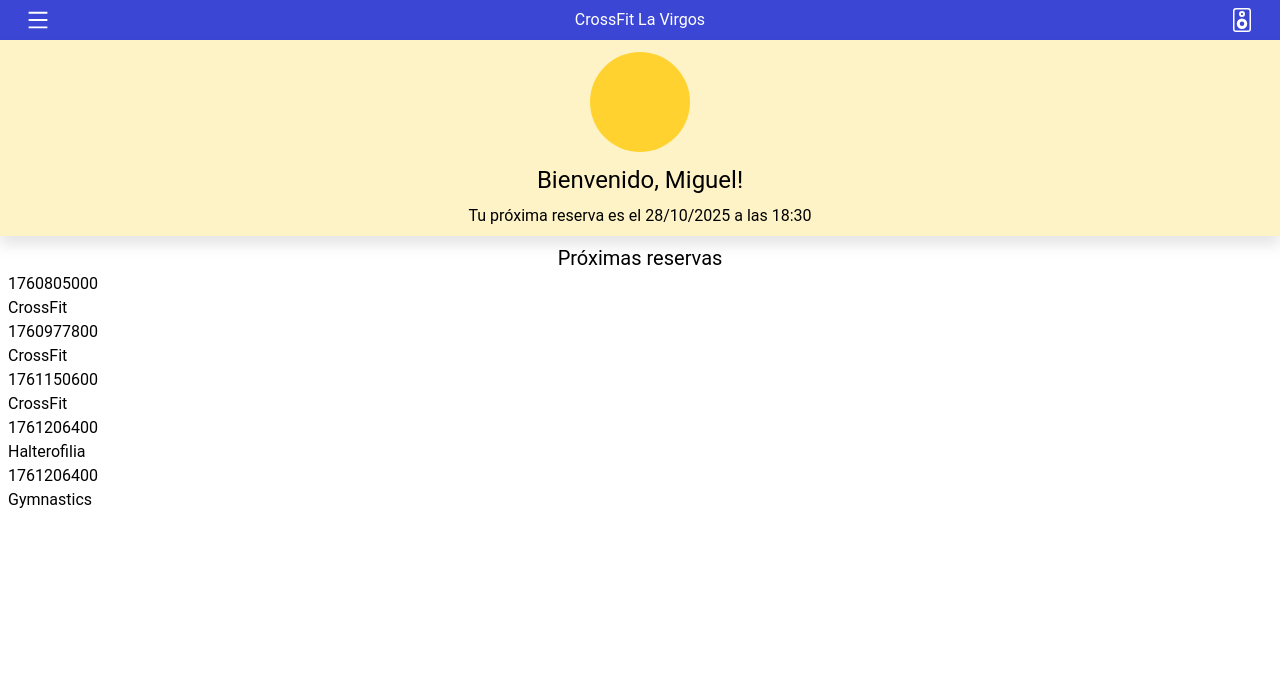
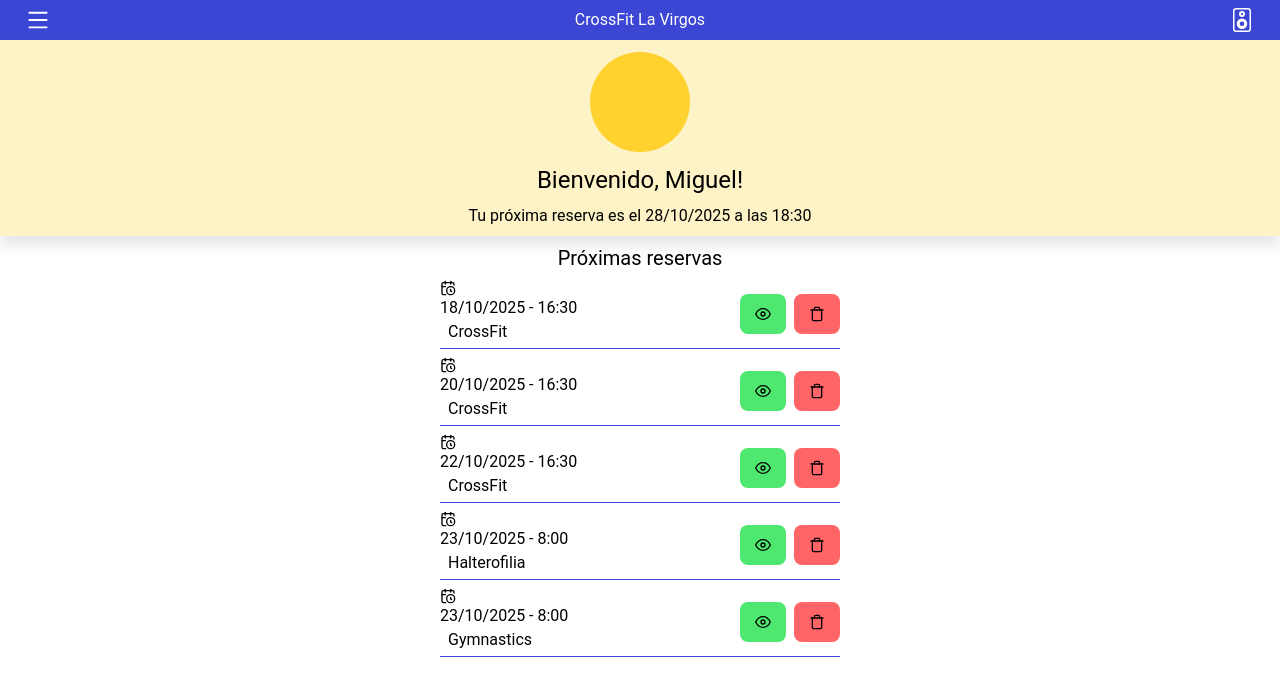
Before and after one commit to cperefer/boxUp_frontend, a React (Vite) app: page / in a window 1280 px wide. Shown: the top 696 px of the page. Built offline with nearby package versions, Linux system fonts and the light colour scheme.

Commit message:
feat: added buttons and styles to ReservationComponent

```diff
--- a/src/ReservationComponent.tsx
+++ b/src/ReservationComponent.tsx
@@ -1,10 +1,34 @@
 import type { Reservation } from "./mocks/NextReservations.mock"
+import { FiEye, FiTrash } from "react-icons/fi";
+import { LuCalendarClock } from "react-icons/lu";
 
 export const ReservationComponent = ({ reservation }: { reservation: Reservation }) => {
+  const date = new Date(reservation.date);
+
+  const handleSeeReservation = () => {
+
+  }
+
+  const handleCancelReservation = () => {
+
+  }
+
   return (
-    <div key={reservation.id}>
-      <p>{reservation.date}</p>
-      <p>{reservation.type}</p>
+    <div className="w-full justify-center flex flex-row pt-2">
+      <div className="w-75 pb-1 border-b border-b-primary" key={reservation.id}>
+        <p><LuCalendarClock />{`${date.getDate()}/${date.getMonth() + 1}/${date.getFullYear()} - ${date.getHours()}:${date.getMinutes().toString().padStart(2, '0')}`}</p>
+        <p className="ml-2">{reservation.type}</p>
+      </div>
+      <div className="flex flex-row items-center w-25 gap-2 border-b border-b-primary">
+        <button
+          onClick={handleSeeReservation}
+          className="bg-ok w-45 h-10 rounded-lg flex justify-center items-center align-middle cursor-pointer"
+        ><FiEye /></button>
+        <button
+          onClick={handleCancelReservation}
+          className="bg-error w-45 h-10 rounded-lg flex justify-center items-center align-middle cursor-pointer"
+        ><FiTrash /></button>
+      </div>
     </div>
   )
 }
--- a/src/mocks/NextReservations.mock.ts
+++ b/src/mocks/NextReservations.mock.ts
@@ -10,26 +10,26 @@ export const NextReservationsMock: Reservation[] = [
   {
     id: 1,
     type: 'CrossFit',
-    date: 1760805000
+    date: 1760805000000
   },
   {
     id: 2,
     type: 'CrossFit',
-    date: 1760977800
+    date: 1760977800000
   },
   {
     id: 3,
     type: 'CrossFit',
-    date: 1761150600
+    date: 1761150600000
   },
   {
     id: 4,
     type: 'Halterofilia',
-    date: 1761206400
+    date: 1761206400000
   },
   {
     id: 5,
     type: 'Gymnastics',
-    date: 1761206400
+    date: 1761206400000
   },
 ]
```
